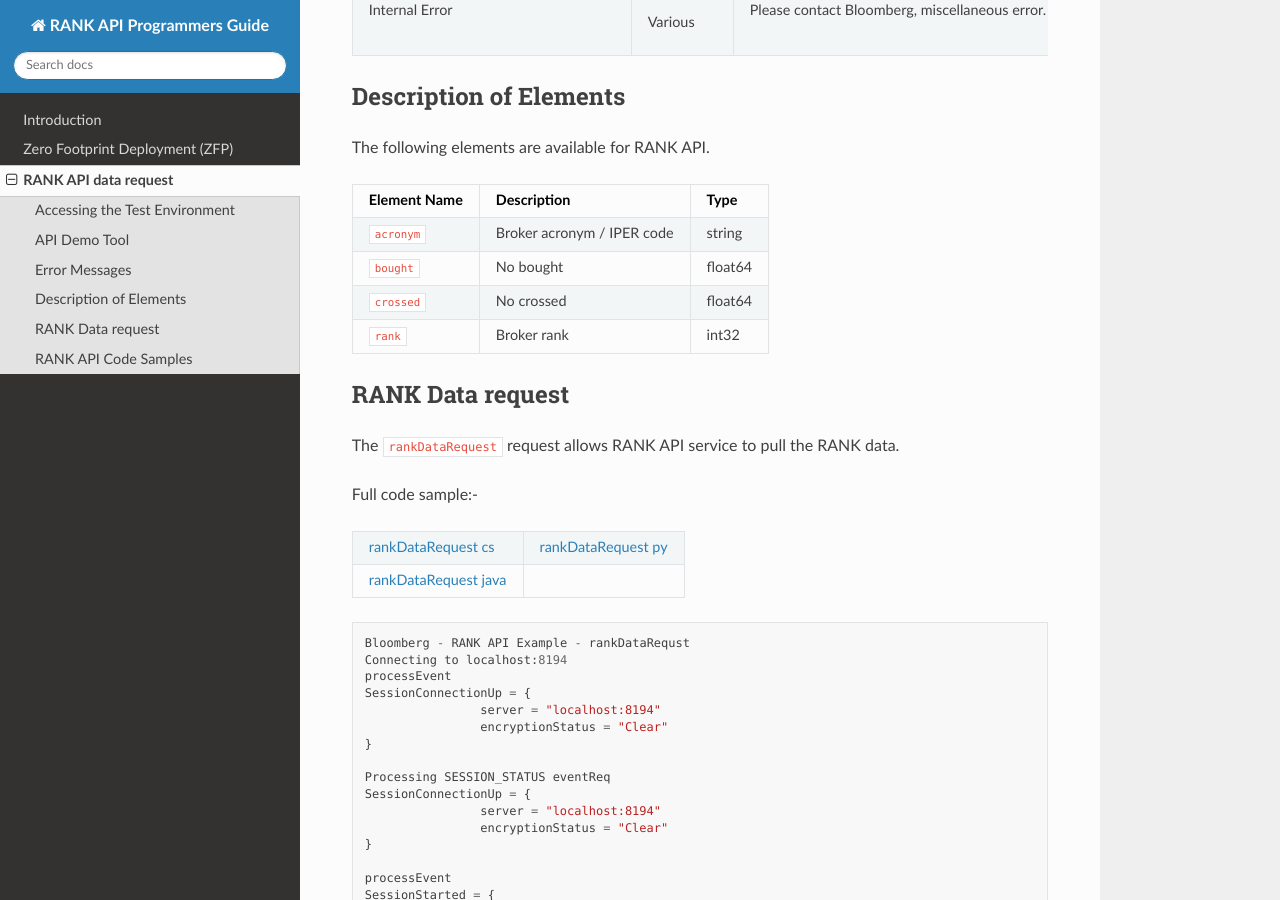
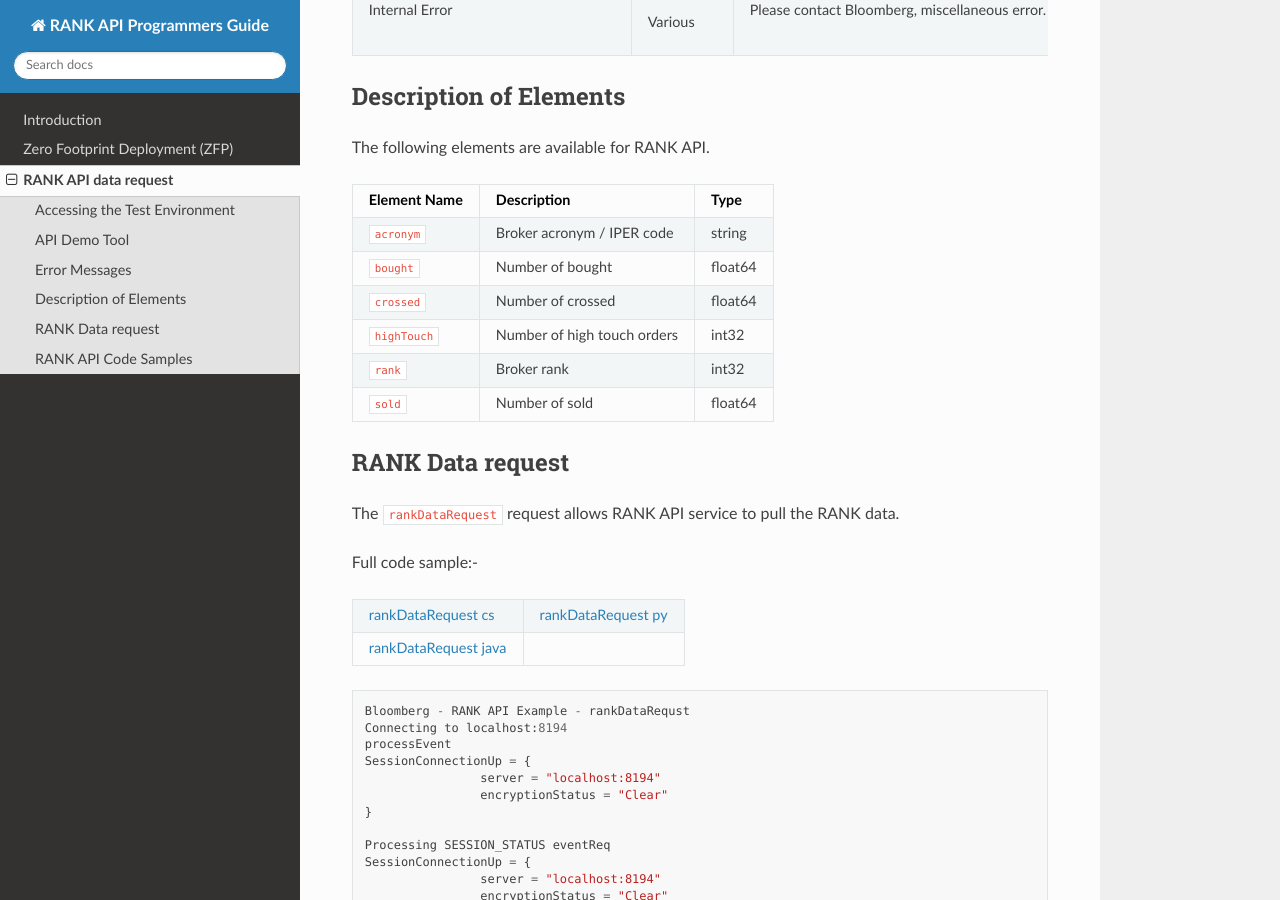
Before and after one commit to tkim/rank_api_doc, a Sphinx documentation site: the page built from source/requestResponse.rst, in a window 1280 px wide and 900 px high, scrolled down 2623 px. Built offline with Sphinx 7.4.7 and the Read the Docs theme 2.0.0, drawn with Linux system fonts in a browser that asks for light colours.

```diff
--- a/source/requestResponse.rst
+++ b/source/requestResponse.rst
@@ -102,12 +102,18 @@ The following elements are available for RANK API.
 +==============================+===============================================+=========+
 |``acronym``                   | Broker acronym / IPER code                    | string  |
 +------------------------------+-----------------------------------------------+---------+
-|``bought``                    | No bought                                     | float64 |
+|``bought``                    | Number of bought                              | float64 |
 +------------------------------+-----------------------------------------------+---------+
-|``crossed``                   | No crossed                                    | float64 |
+|``crossed``                   | Number of crossed                             | float64 |
++------------------------------+-----------------------------------------------+---------+
+|``highTouch``                 | Number of high touch orders                   | int32   |
 +------------------------------+-----------------------------------------------+---------+
 |``rank``                      | Broker rank                                   | int32   |
 +------------------------------+-----------------------------------------------+---------+
+|``sold``                      | Number of sold                                | float64 |
++------------------------------+-----------------------------------------------+---------+
+
+
 
 
 RANK Data request
```
